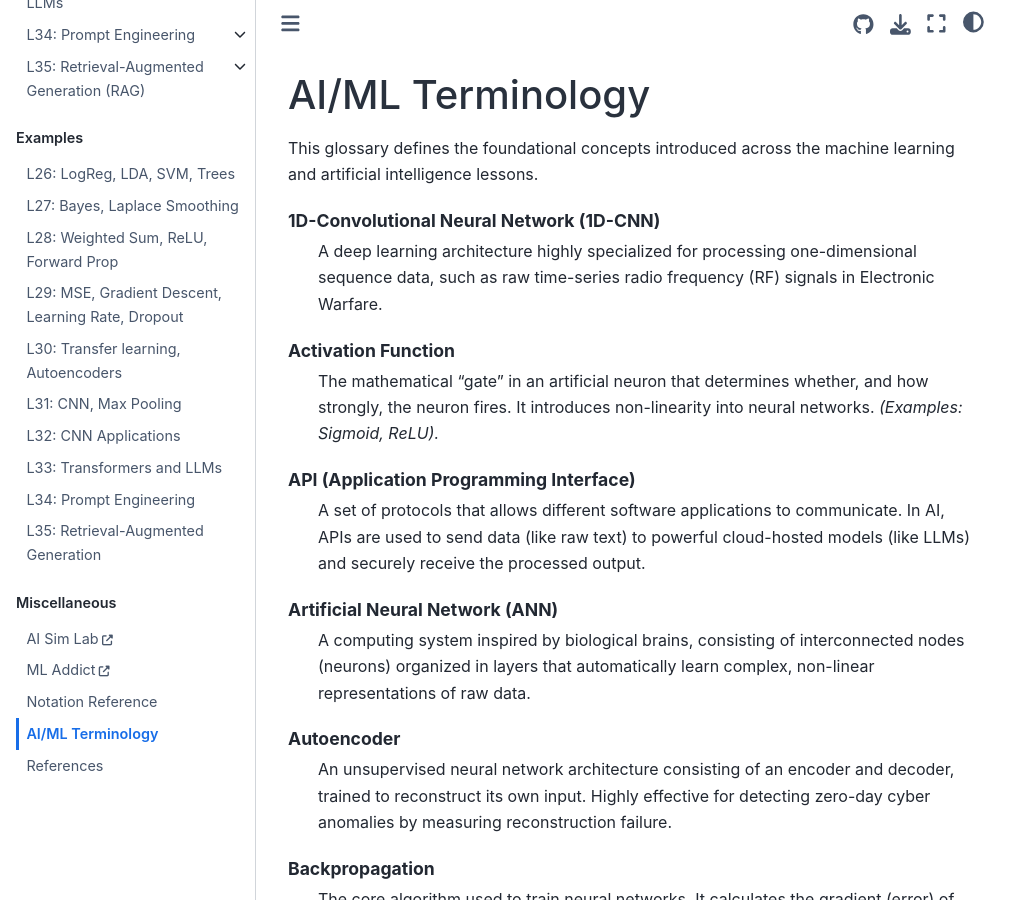
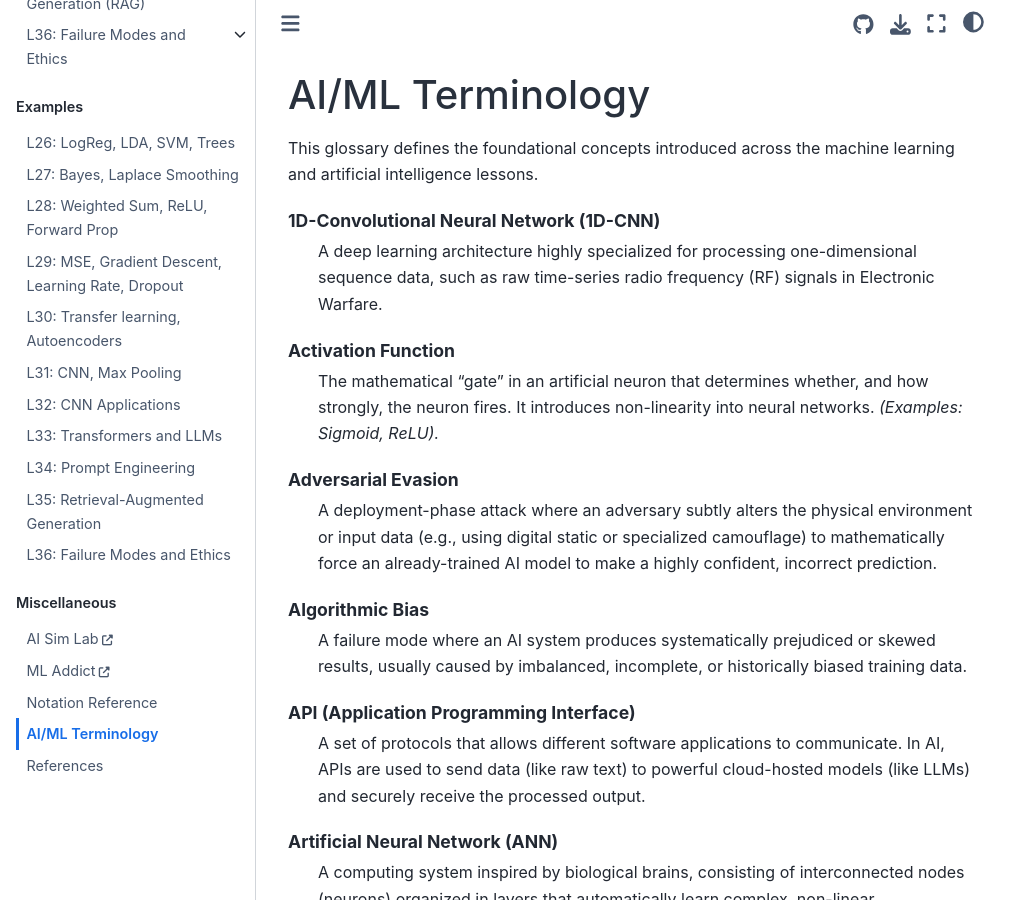
Before and after one commit to TheCodeheadMT/471Book, a Jupyter Book: the page built from book/terms.md, in a window 1280 px wide and 900 px high. Shown: the whole window, without its empty margins (0-1031 px from the left). Built offline with Jupyter Book 1.0.4 settings and Sphinx 7.4.7 and the Sphinx Book theme 1.1.4, drawn with Linux system fonts in a browser that asks for light colours; comment, search, counter and statistics services are not loaded; some of the changed text lies outside the part shown.

Commit message:
Added L36 Failure modes and ethics.

```diff
--- a/book/_toc.yml
+++ b/book/_toc.yml
@@ -52,6 +52,9 @@ parts:
     - file: lessons/35/rag.md
       sections:
       - file: lessons/35/rag_nb.ipynb
+    - file: lessons/36/failure_modes_ethics.md
+      sections:
+      - file: lessons/36/failure_modes_ethics_nb.ipynb
   - caption: Examples
     chapters:
     - file: exercises/L26.md
@@ -64,6 +67,7 @@ parts:
     - file: exercises/L33.md
     - file: exercises/L34.md
     - file: exercises/L35.md
+    - file: exercises/L36.md
   - caption: Miscellaneous
     chapters:
     - title: AI Sim Lab
--- a/book/terms.md
+++ b/book/terms.md
@@ -9,6 +9,12 @@ This glossary defines the foundational concepts introduced across the machine le
 
 Activation Function
   The mathematical "gate" in an artificial neuron that determines whether, and how strongly, the neuron fires. It introduces non-linearity into neural networks. *(Examples: Sigmoid, ReLU).*
+
+Adversarial Evasion
+  A deployment-phase attack where an adversary subtly alters the physical environment or input data (e.g., using digital static or specialized camouflage) to mathematically force an already-trained AI model to make a highly confident, incorrect prediction.
+
+Algorithmic Bias
+  A failure mode where an AI system produces systematically prejudiced or skewed results, usually caused by imbalanced, incomplete, or historically biased training data.
 
 API (Application Programming Interface)
   A set of protocols that allows different software applications to communicate. In AI, APIs are used to send data (like raw text) to powerful cloud-hosted models (like LLMs) and securely receive the processed output.
@@ -52,6 +58,9 @@ Convolutional Neural Network (CNN)
 Cosine Similarity
   A mathematical metric used to determine how similar two vectors are by measuring the angle between them. In semantic search, a cosine similarity near 1.0 means two text chunks have almost identical meanings, regardless of the specific vocabulary used.
 
+Data Poisoning
+  A training-phase attack where an adversary infiltrates a data pipeline and subtly alters the training examples or labels, causing the AI to learn a malicious, hidden rule (a "backdoor") that the adversary can exploit later in combat.
+
 Decoder
   The second half of an Autoencoder that attempts to decompress the latent space bottleneck back into the original data format.
 
@@ -78,6 +87,9 @@ Encoder
 
 Epoch
   One complete pass of the entire training dataset through the neural network during the training phase.
+
+Explainable AI (XAI)
+  A field of research and a set of mathematical tools (like SHAP) designed to make the internal mechanics and outputs of "black box" machine learning models understandable to human operators, ensuring trust and traceability.
 
 F1-Score
   The harmonic mean of Precision and Recall. It provides a single, balanced mathematical metric to evaluate a model's performance, especially when dealing with highly imbalanced datasets.
@@ -229,6 +241,9 @@ Self-Attention
 Semantic Search
   A highly advanced database search technique that uses Vector Embeddings to find documents based on the actual *meaning* and context of a user's query, rather than relying on exact keyword matches.
 
+SHAP (SHapley Additive exPlanations)
+  A mathematical method used in Explainable AI (XAI) based on cooperative game theory. It assigns a specific numerical value to each input feature, representing exactly how much that feature contributed to pushing the model's final prediction away from the baseline average.
+
 Sigmoid Function
   A mathematical function that squashes any real number into a valid probability value bounded strictly between 0.0 and 1.0.
 
--- a/requirements.txt
+++ b/requirements.txt
@@ -17,3 +17,4 @@ pydot
 graphviz
 sentence_transformers
 chromadb
+shap
```
Also changed, not shown: book/exercises/L36.md (added, +54 -0 lines), book/lessons/36/README.md (+3 -3 lines), book/lessons/36/failure_modes_ethics.md (added, +87 -0 lines), book/lessons/38/README.md (+7 -0 lines), book/notation.md (+10 -0 lines), book/lessons/36/failure_modes_ethics_nb.ipynb (added), 1 other file.
